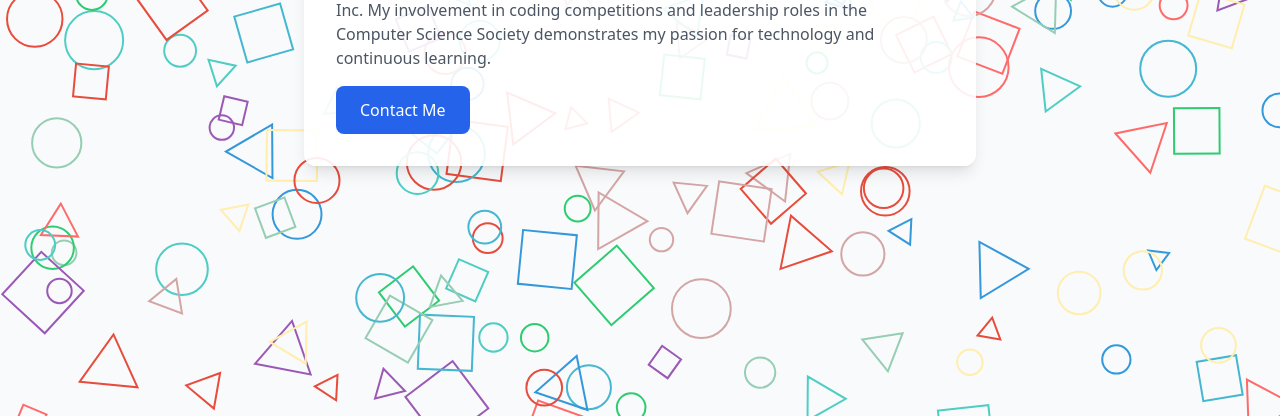
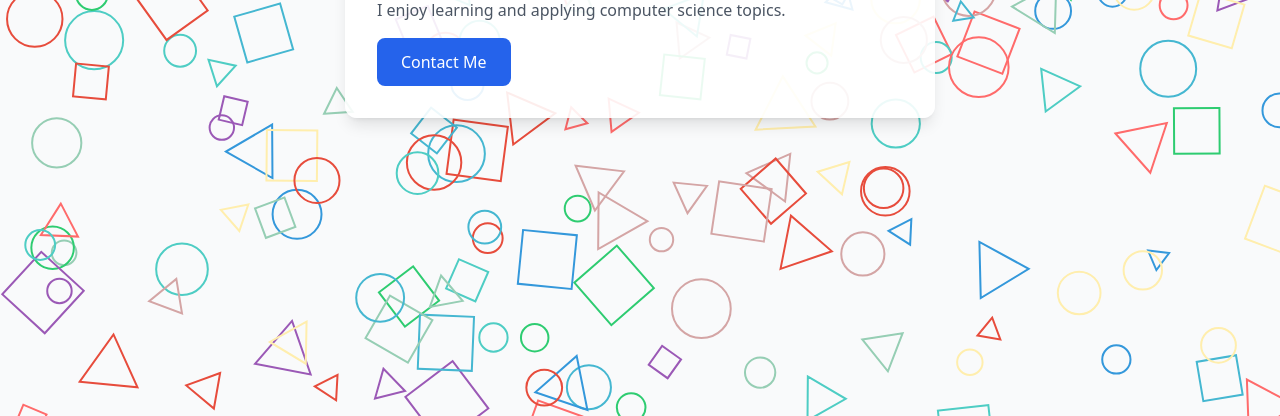
Before and after one commit to achneerov/achneerov.com, a plain HTML site: page index.html in a window 1280 px wide. Shown: the part 384-800 px from the top of the page. Drawn offline with nearby package versions, Linux system fonts and the light colour scheme.

Commit message:
Update index.html

```diff
--- a/index.html
+++ b/index.html
@@ -30,8 +30,7 @@
                 </h1>
                 <div class="space-y-4 text-gray-600">
                     <p>
-                        As a Computer Science student at Concordia University, I combine technical expertise with practical experience gained through my internship at Foodtastic Inc. My involvement in coding competitions and leadership roles in the Computer Science Society demonstrates my passion for technology and continuous learning.
-
+                        I enjoy learning and applying computer science topics.
                     </p>
                 </div>
                 <a
```
